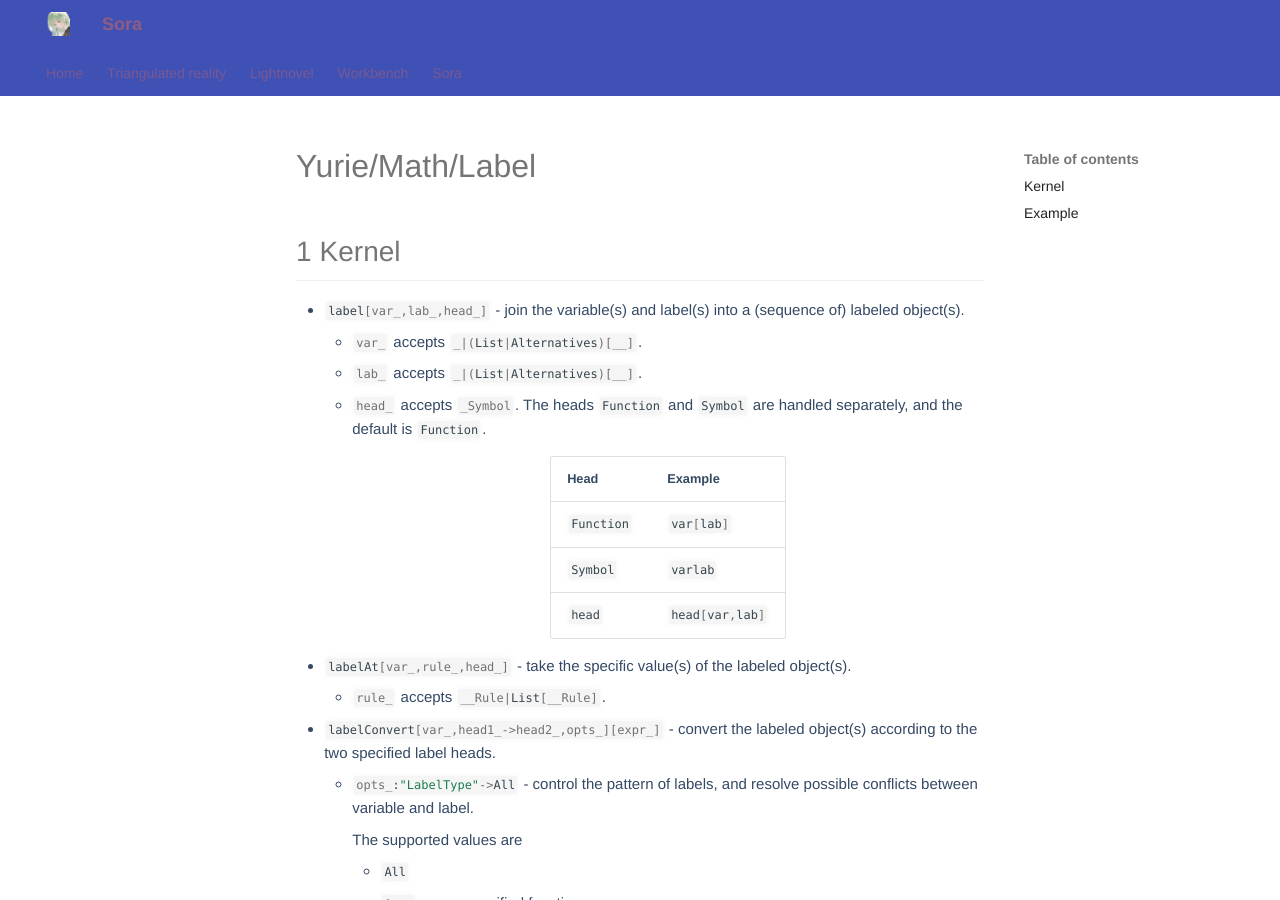
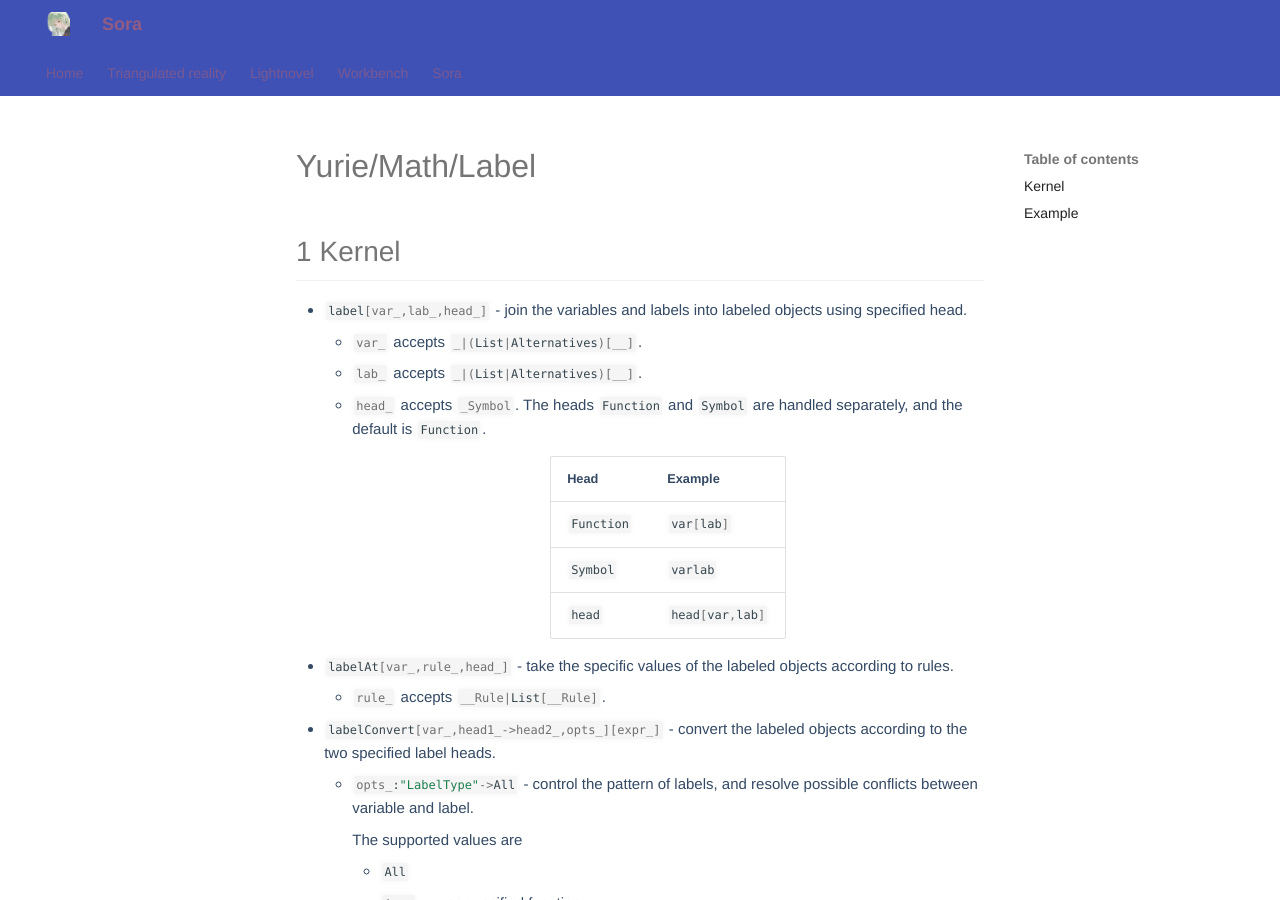
Before and after one commit to yuriever/yuriever.github.io, an MkDocs documentation site: the page built from docs/symbolic/Yurie-Math/Label.md, in a window 1280 px wide and 900 px high. Built offline with MkDocs 1.6.1 and Material for MkDocs 9.7.7, drawn with Linux system fonts in a browser that asks for light colours; some web fonts are replaced.

Commit message:
style: refine descriptions in Label.md for clarity
* Updated descriptions for `#!wl label`, `#!wl labelAt`, and `#!wl labelConvert` to enhance clarity and consistency.
* Added missing newline in doc.md for proper formatting.

```diff
--- a/docs/symbolic/Yurie-Math/Label.md
+++ b/docs/symbolic/Yurie-Math/Label.md
@@ -3,7 +3,7 @@
 
 ## Kernel
 
-* `#!wl label[var_,lab_,head_]` - join the variable(s) and label(s) into a (sequence of) labeled object(s).
+* `#!wl label[var_,lab_,head_]` - join the variables and labels into labeled objects using specified head.
 
     * `#!wl var_` accepts `#!wl _|(List|Alternatives)[__]`.
 
@@ -18,12 +18,12 @@
         | `#!wl head`     | `#!wl head[var,lab]` |
 
 
-* `#!wl labelAt[var_,rule_,head_]` - take the specific value(s) of the labeled object(s).
+* `#!wl labelAt[var_,rule_,head_]` - take the specific values of the labeled objects according to rules.
 
     * `#!wl rule_` accepts `#!wl __Rule|List[__Rule]`.
 
 
-* `#!wl labelConvert[var_,head1_->head2_,opts_][expr_]` - convert the labeled object(s) according to the two specified label heads.
+* `#!wl labelConvert[var_,head1_->head2_,opts_][expr_]` - convert the labeled objects according to the two specified label heads.
 
     * `#!wl opts_:"LabelType"->All` - control the pattern of labels, and resolve possible conflicts between variable and label.
 
```
Also changed, not shown: docs/symbolic/Yurie-Math/doc.md (+7 -1 lines).
